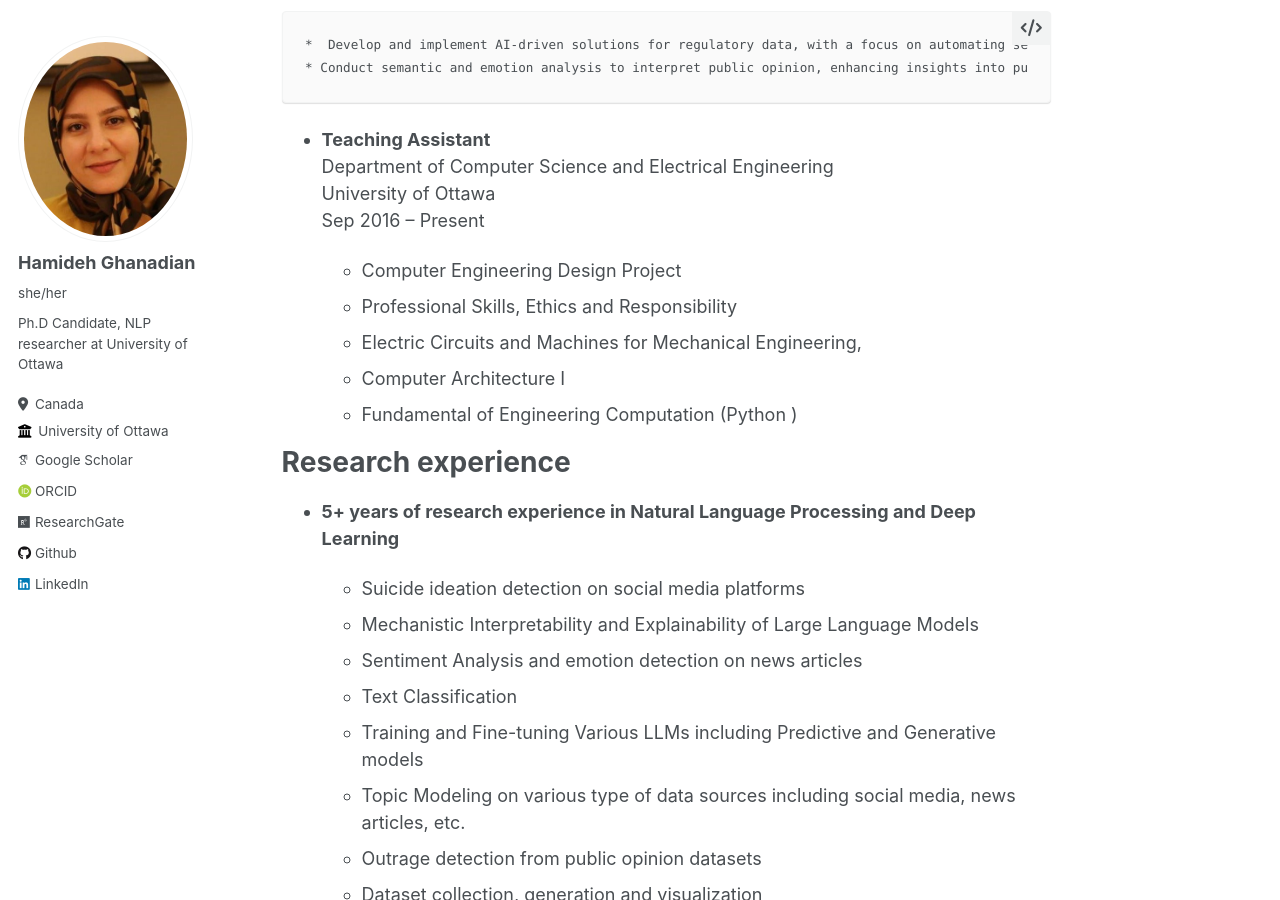
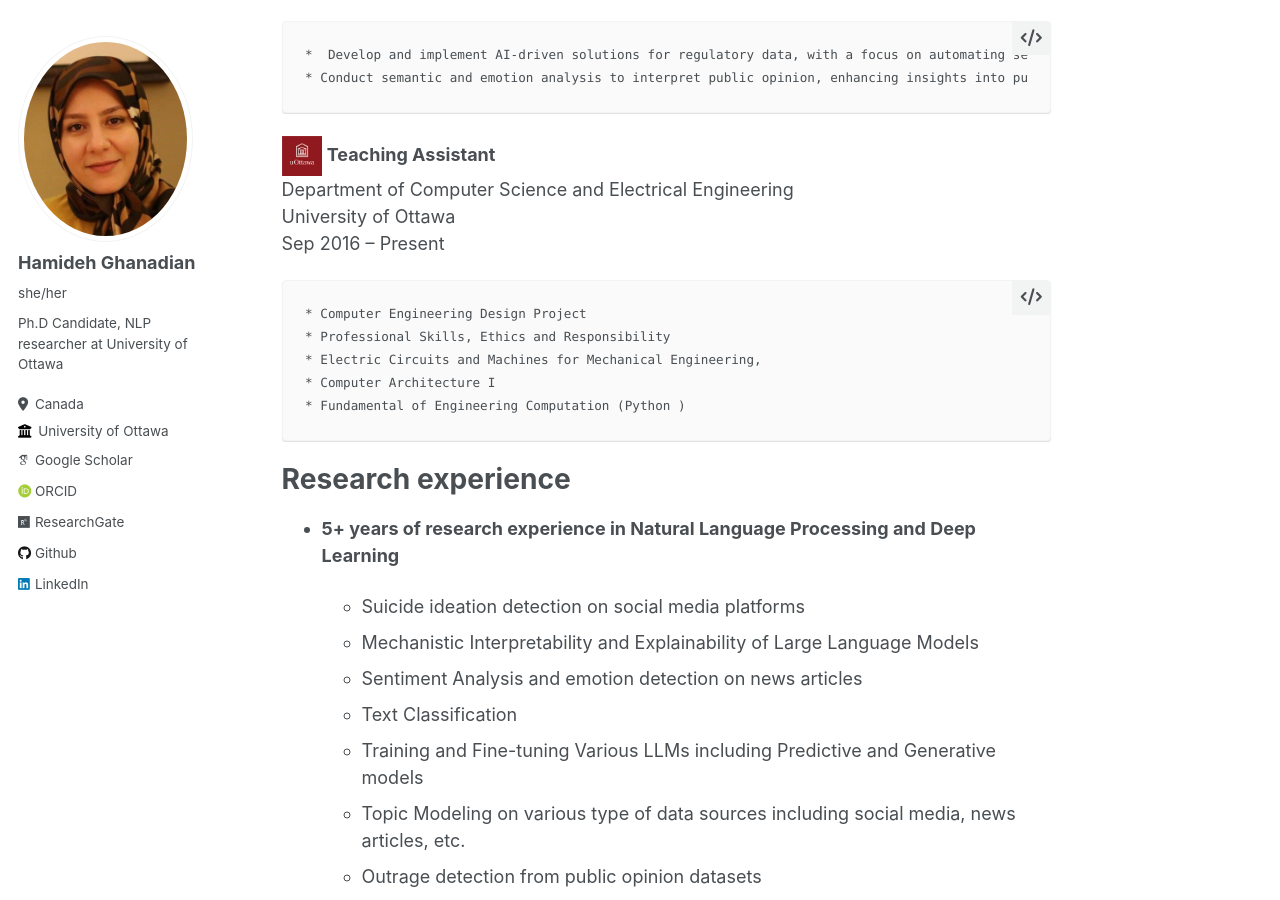
Before and after one commit to Hamideh-ghanadian/Hamideh-Ghanadian.github.io, a Jekyll site: the page built from _pages/cv.md, in a window 1280 px wide and 900 px high, scrolled down 885 px. Built offline with Jekyll 4.4.1, drawn with Linux system fonts in a browser that asks for light colours; some web fonts are replaced.

Commit message:
Update cv.md

```diff
--- a/_pages/cv.md
+++ b/_pages/cv.md
@@ -29,7 +29,7 @@ Focused on interpretability in NLP, leveraging LLMs for social media data analys
 
 Work experience
 ======
-<img src="https://github.com/Hamideh-ghanadian/Hamideh-Ghanadian.github.io/blob/main/images/Government-of-Canada-Logo-836x418-1.jpg?raw=true" alt="Logo" width="40" height="20"> **Data Scientist**<br>
+<img src="https://github.com/Hamideh-ghanadian/Hamideh-Ghanadian.github.io/blob/main/images/Government-of-Canada-Logo-836x418-1.jpg?raw=true" alt="Logo" width="50" height="30"> **Data Scientist**<br>
     Health Canada<br>
     Pest Management Regulatory Agency, Data Science and Automation (AI-Lab)<br>
     May 2024 – Present<br>
@@ -38,7 +38,7 @@ Work experience
     * Conduct semantic and emotion analysis to interpret public opinion, enhancing insights into public sentiment and detecting possible outrage.
 
 
-* **Teaching Assistant**<br>
+<img src="https://github.com/Hamideh-ghanadian/Hamideh-Ghanadian.github.io/blob/main/images/uottawa.png?raw=true" alt="Logo" width="40" height="30"> **Teaching Assistant**<br>
     Department of Computer Science and Electrical Engineering<br>
     University of Ottawa<br>
     Sep 2016 – Present<br>
```
